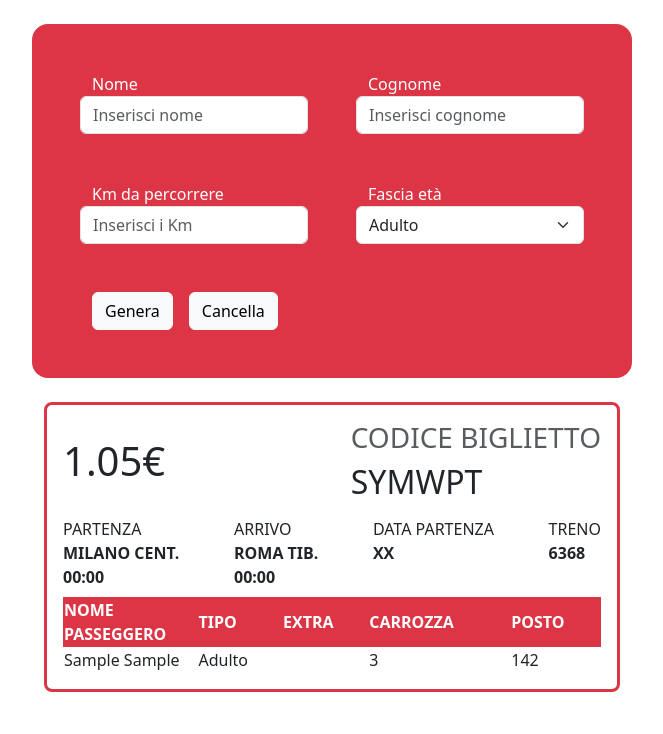
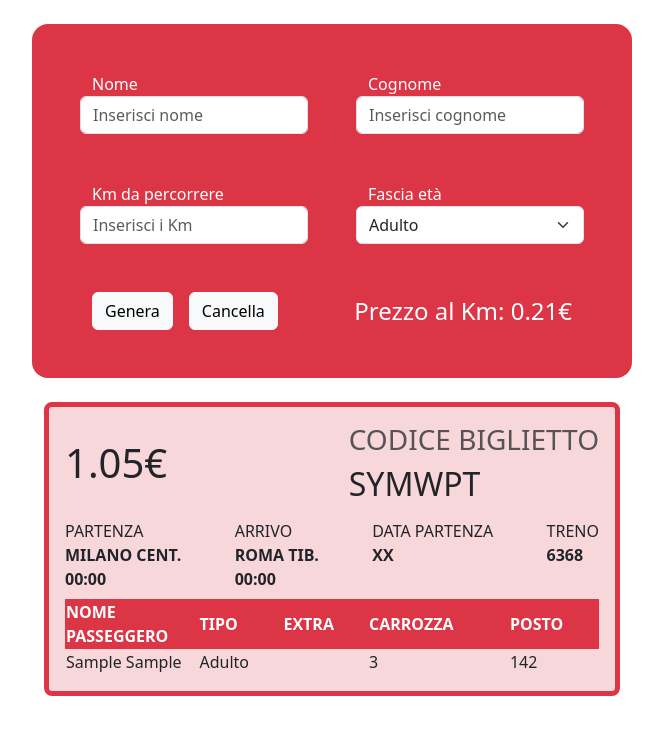
Before and after one commit to Aj-Herrera-99/js-biglietto-treno-form, a plain HTML site: page index.html in a window 1280 px wide. Both pictures are taken after typing "Sample", "Sample", "5" into the empty fields and a click on the button "Genera". Shown: the whole page, without its empty margins (308-971 px from the left). Drawn offline with nearby package versions, Linux system fonts and the light colour scheme.

Commit message:
ui migliorata con bootstrap

```diff
--- a/index.html
+++ b/index.html
@@ -30,9 +30,12 @@
                     <option value="40">Senior</option>
                 </select>
             </div>
-            <div class="d-flex flex-wrap gap-3">
-                <button class="btn btn-light" id="submit" type="submit">Genera</button>
-                <button class="btn btn-light" id="reset" type="reset">Cancella</button>
+            <div class="d-flex flex-wrap justify-content-between align-items-center">
+                <div class="d-flex flex-wrap gap-3">
+                    <button class="btn btn-light" id="submit" type="submit">Genera</button>
+                    <button class="btn btn-light" id="reset" type="reset">Cancella</button>
+                </div>
+                <div id="price-km-text" class="fs-4">Prezzo al Km: </div>
             </div>
         </form>
 
--- a/script/script.js
+++ b/script/script.js
@@ -11,17 +11,17 @@ Sulla base di queste informazioni dovrà calcolare il prezzo totale del bigliett
 
 // DOM elements selection
 const ticketForm = document.getElementById("ticket-info");
-
 const fname = document.getElementById("fname");
 const lname = document.getElementById("lname");
 const km = document.getElementById("km");
 const eta = document.getElementById("eta");
-
-let isTicketGenerated = false;
+const priceKmText = document.getElementById("price-km-text");
 // other variables
 const pricePerKm = 0.21;
 const alphanum = "abcdefghijklmnopqrstuvwyxz0123456789";
+let isTicketGenerated = false;
 
+priceKmText.innerHTML += pricePerKm + "€"
 //* eventListeners
 ticketForm.addEventListener("submit", handleSubmit);
 ticketForm.addEventListener("reset", handleReset);
@@ -46,7 +46,7 @@ function handleSubmit(e) {
     ticketForm.insertAdjacentHTML(
         "afterend",
         `
-        <div id="ticket" class="border border-3 border-danger rounded-3 p-3">
+        <div id="ticket" class="border border-5 border-danger bg-danger-subtle rounded-3 p-3">
             <div class="d-flex justify-content-between align-items-center">
                 <h2 class="h1">${finalPrice.toFixed(2) + "€"}</h2>
                 <div>
```
